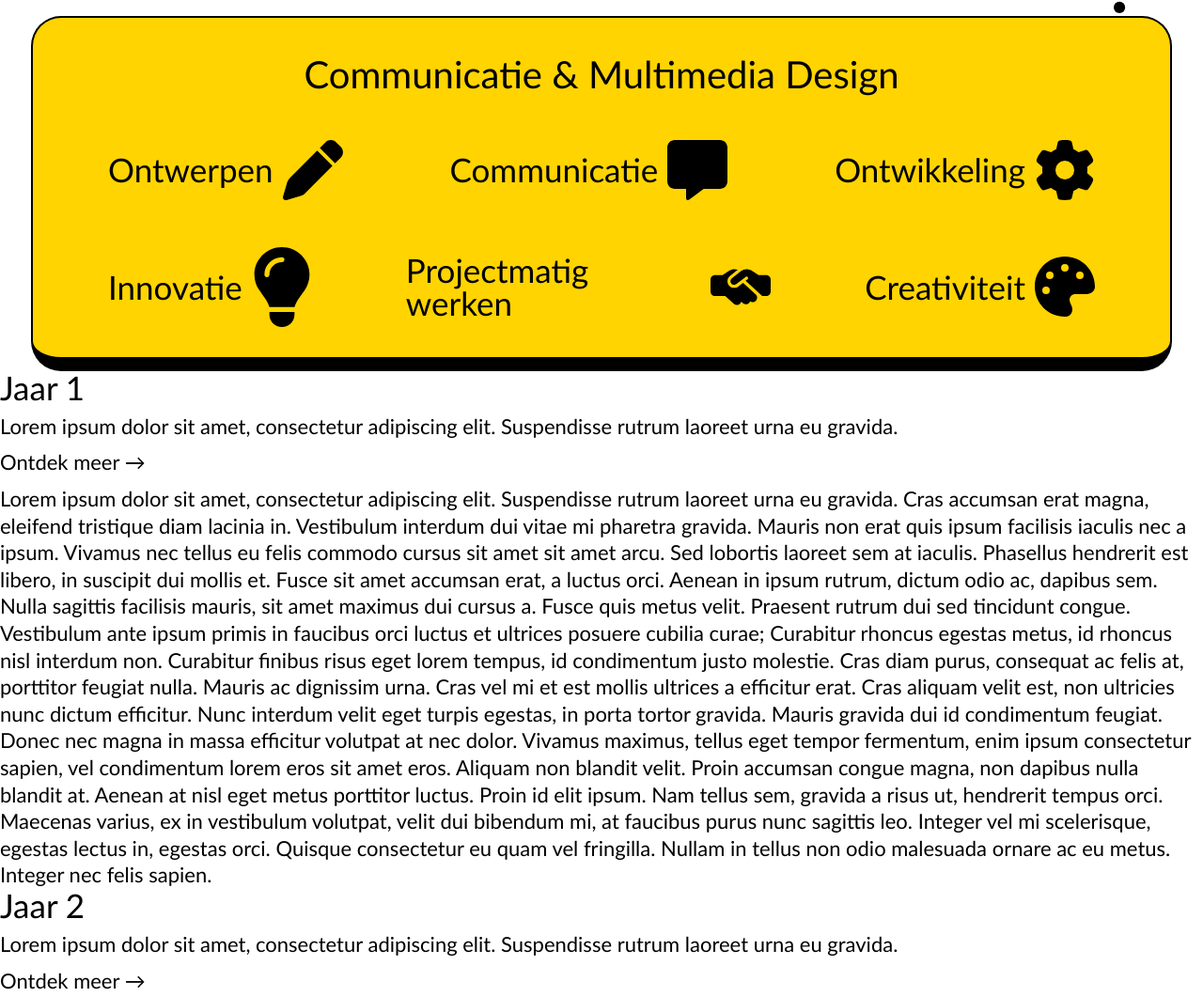
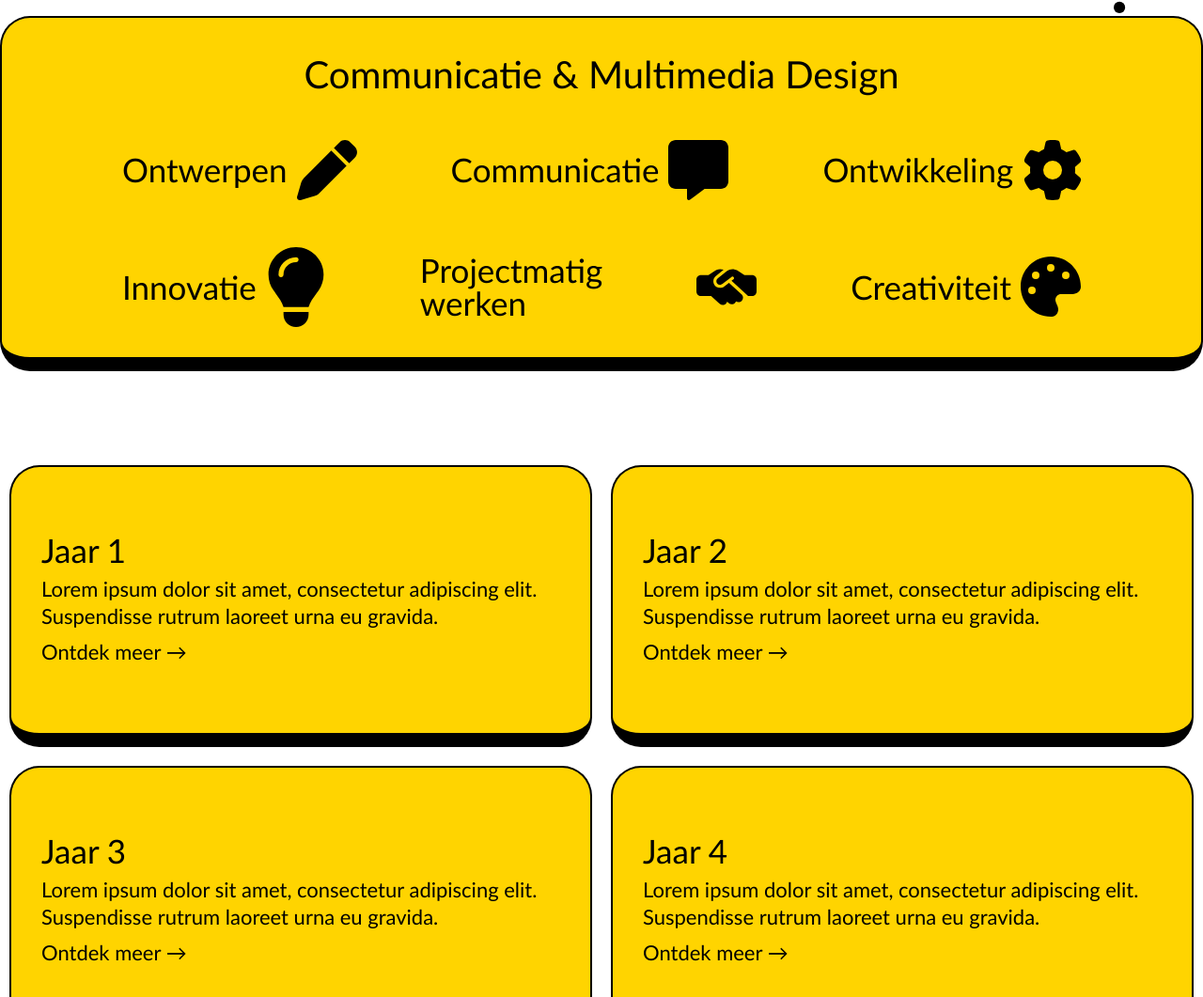
Before and after one commit to LuukvanDooremalen/pres-grotius, a plain HTML site: page luuk.html in a window 1280 px wide. Shown: the part 299-1360 px from the top of the page at 94% size. Drawn offline with nearby package versions, Linux system fonts and the light colour scheme.

Commit message:
Jaar blokken toegevoegd

```diff
--- a/style.css
+++ b/style.css
@@ -1,6 +1,7 @@
 /* http://meyerweb.com/eric/tools/css/reset/    v2.0 | 20110126   License: none (public domain)*/html, body, div, span, applet, object, iframe,h1, h2, h3, h4, h5, h6, p, blockquote, pre,a, abbr, acronym, address, big, cite, code,del, dfn, em, img, ins, kbd, q, s, samp,small, strike, strong, sub, sup, tt, var,b, u, i, center,dl, dt, dd, ol, ul, li,fieldset, form, label, legend,table, caption, tbody, tfoot, thead, tr, th, td,article, aside, canvas, details, embed, figure, figcaption, footer, header, hgroup, menu, nav, output, ruby, section, summary,time, mark, audio, video {	margin: 0;	padding: 0;	border: 0;	font-size: 100%;	font: inherit;	vertical-align: baseline;}/* HTML5 display-role reset for older browsers */article, aside, details, figcaption, figure, footer, header, hgroup, menu, nav, section {	display: block;}body {	line-height: 1;}ol, ul {	list-style: none;}blockquote, q {	quotes: none;}blockquote:before, blockquote:after,q:before, q:after {	content: '';	content: none;}table {	border-collapse: collapse;	border-spacing: 0;}
 *{
   scroll-behavior: smooth;
+  box-sizing: border-box;
 }
 
 body{
@@ -37,14 +38,14 @@ position: absolute;
 text-align: center;
 }
 
-.delay-element {
+/* .delay-element {
   position: absolute;
   width: 100px;
   height: 100px;
   z-index: 3;
   transform: translate(-50%,-50%);
   pointer-events: none;
-}
+} */
 
 h1{
   color: white;
@@ -187,7 +188,7 @@ p {
 }
 
 .luuk-cont{
-  max-width: 1050px;
+  max-width: 1300px;
   margin: 0 auto;
   width: 100%;
   /* height: 300px; */
@@ -196,8 +197,8 @@ p {
   border-bottom: 15px solid #000000;
   border-radius: 2rem;
   padding: 2rem;
-  padding-left: 5rem;
-  padding-right: 5rem;
+  padding-left: 8rem;
+  padding-right: 8rem;
 }
 
 .luuk-cont h2{
@@ -223,3 +224,75 @@ gap: 10px;
   width: 4rem;
   margin: 0 auto;
 }
+
+.luuk-cont-jaren{
+  display: flex;
+  flex-wrap: wrap;
+  justify-content: center;
+  max-width: 1300px;
+  margin: 0 auto;
+  margin-top: 100px;
+  gap: 20px;
+}
+
+.jaar{
+  width: calc(50% - 20px);
+  border: 2px solid #000000;
+  background-color: #ffd400;
+  border-bottom: 15px solid #000000;
+  height: 300px;
+  border: 2px solid #000000;
+  background-color: #ffd400;
+  border-bottom: 15px solid #000000;
+  border-radius: 2rem;
+  padding: 2rem;
+  display: flex;
+  flex-direction: column;
+  justify-content: center;  /* margin: 5px; */
+
+}
+
+.jaar:hover{
+  cursor: pointer;
+}
+
+.active{
+  /* background-color: red; */
+  display: block;
+  width: 100%;
+  height: 100%;
+}
+.active .show{
+  display: none;
+}
+.hidden{
+  display: none;
+}
+
+.active .hidden{
+  display: block;
+}
+
+.show p{
+  margin-bottom: 10px;
+}
+.jaar .more2 p {
+  margin-bottom: 0;
+  /* margin-top: 5px; */
+  position: relative;
+  display: inline;
+}
+.jaar .more2 p::before {
+  content: "";
+  position: absolute;
+  left: 0;
+  bottom: 0;
+  width: 0;
+  height: 2px;
+  background-color: black;
+  transition: width 0.5s ease;
+}
+
+.jaar:hover .more2 p::before {
+  width: 100%;
+}
```
